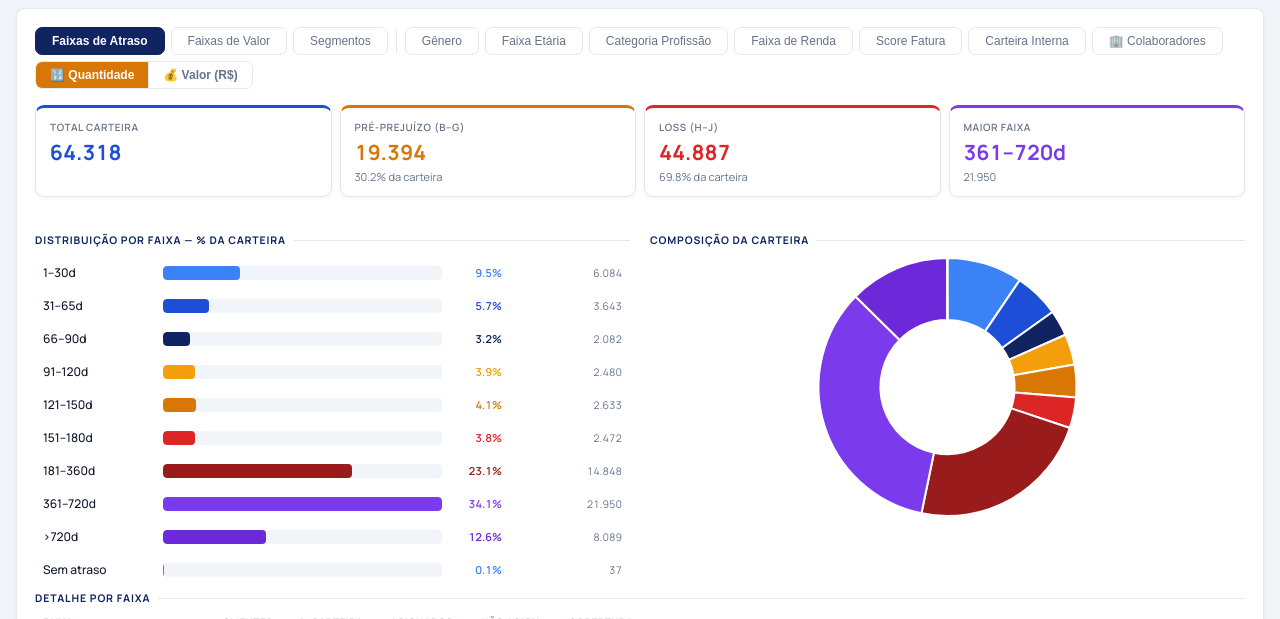
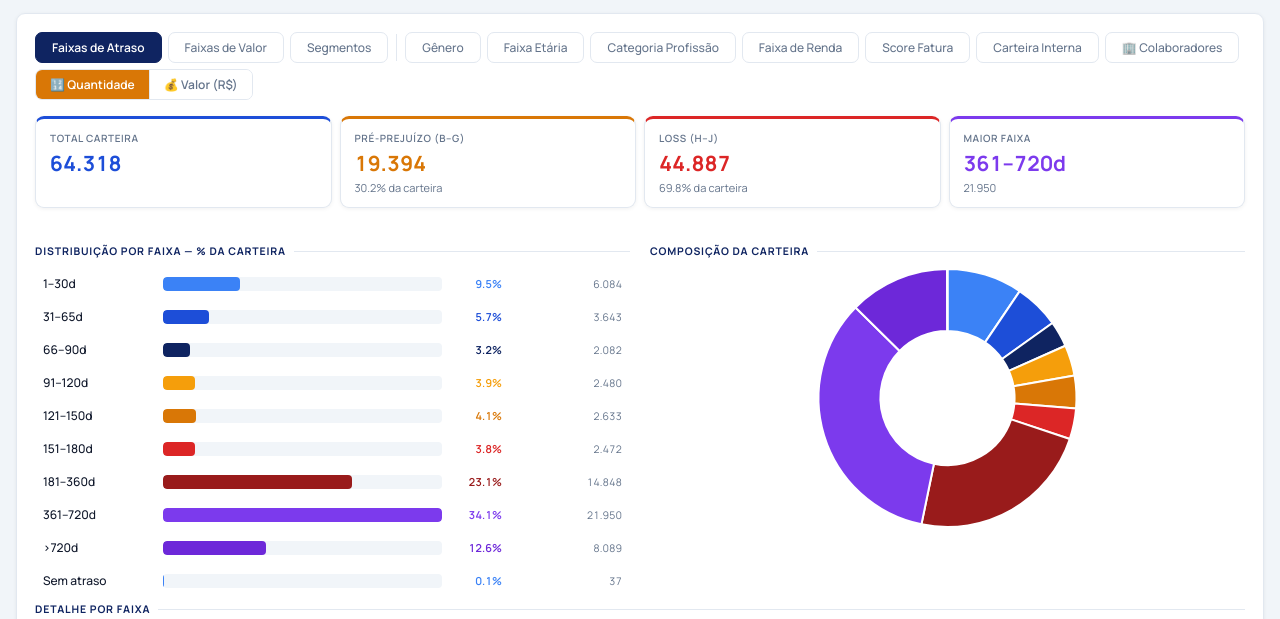
Before and after one commit to devrenanoliveira/acionamentos-zon, a plain HTML site: page index.html in a window 1280 px wide. Shown: the part 181-800 px from the top of the page. Drawn offline with nearby package versions, Linux system fonts and the light colour scheme.

Commit message:
Fix: buttons/inputs weren't inheriting the Manrope font
Browsers don't inherit font-family into form elements by default,
so every button/tab rendered in Arial despite the Manrope upgrade.

```diff
--- a/index.html
+++ b/index.html
@@ -32,6 +32,7 @@ body.dark{
 }
 /* ── RESET & BASE ──────────────────────────────────────────── */
 *{box-sizing:border-box;margin:0;padding:0}
+button,input,select,textarea{font-family:inherit}
 html,body{height:100%}
 body{font-family:'Manrope',system-ui,-apple-system,sans-serif;background:var(--bg);color:var(--ink);font-size:14px;transition:background .2s,color .2s;
   display:flex;flex-direction:column;height:100vh;overflow:hidden}
```
